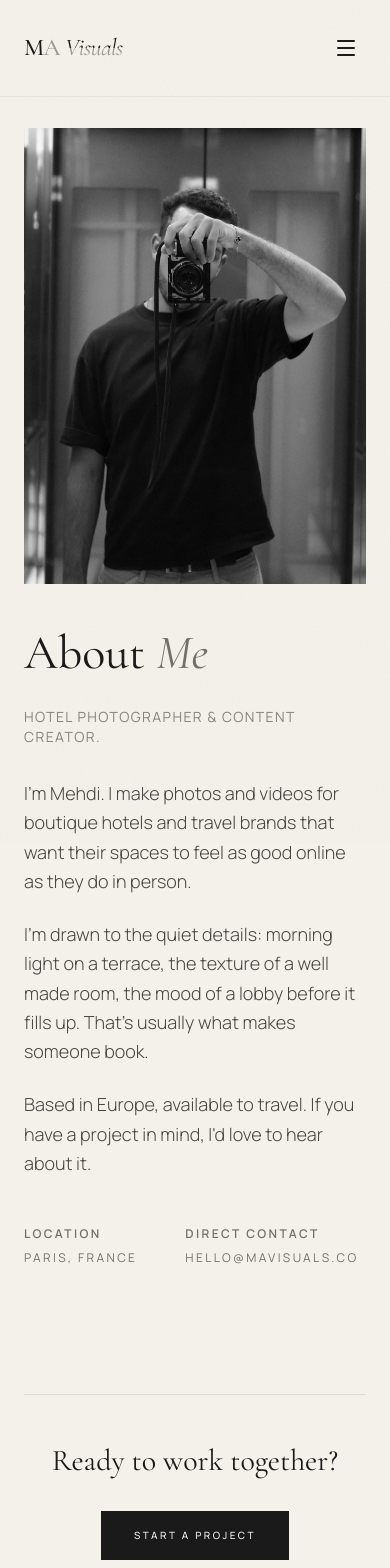
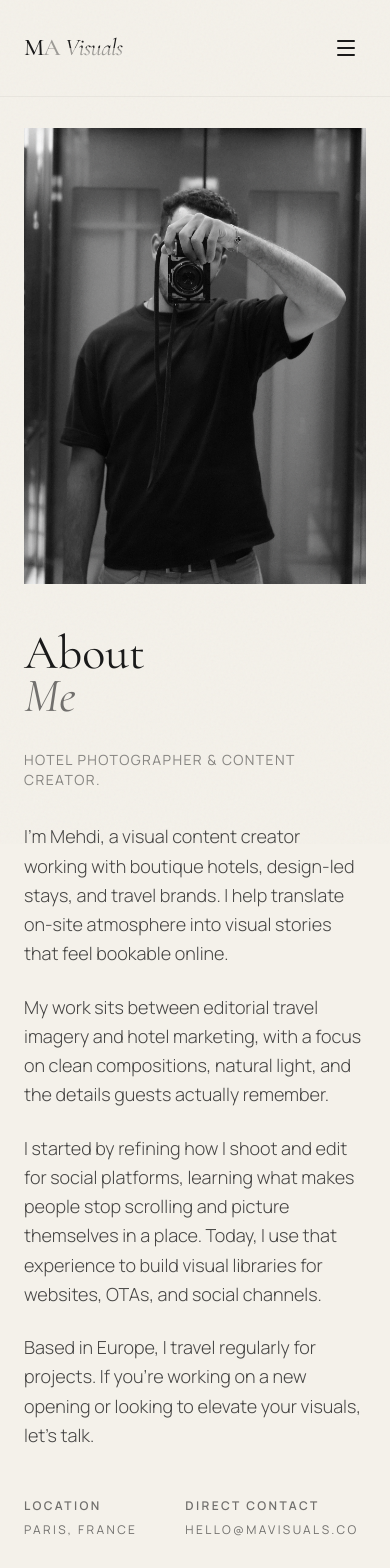
Before and after one commit to Mehdialnn/mehdi-alouani---hotel-content-creator, a React (Vite) app: page /about in a window 390 px wide. Shown: the top 1568 px of the page. Built offline with nearby package versions, Linux system fonts and the light colour scheme.

Commit message:
Refactor About.tsx to enhance personal description and improve layout. Adjusted text for clarity and impact, added line breaks for better readability, and restructured content to better reflect visual storytelling approach.

```diff
--- a/pages/About.tsx
+++ b/pages/About.tsx
@@ -13,23 +13,26 @@ const About: React.FC = () => {
               </div>
             </Reveal>
           </div>
-          <div className="md:col-span-7 flex flex-col justify-end">
+          <div className="md:col-span-7 flex flex-col justify-start">
             <Reveal delay={0.2}>
               <h1 className="text-5xl md:text-8xl font-serif mb-8 text-charcoal leading-[0.9]">
-                About <span className="italic text-charcoal/60">Me</span>
+                About <br/><span className="italic text-charcoal/60">Me</span>
               </h1>
               <p className="text-sm uppercase tracking-widest text-charcoal/50 mb-8">
                 Hotel photographer & content creator.
               </p>
               <div className="space-y-6 text-lg md:text-xl font-light text-charcoal/80 max-w-2xl leading-relaxed">
                 <p>
-                  I'm Mehdi. I make photos and videos for boutique hotels and travel brands that want their spaces to feel as good online as they do in person.
+                  I'm Mehdi, a visual content creator working with boutique hotels, design-led stays, and travel brands. I help translate on-site atmosphere into visual stories that feel bookable online.
                 </p>
                 <p>
-                  I'm drawn to the quiet details: morning light on a terrace, the texture of a well made room, the mood of a lobby before it fills up. That's usually what makes someone book.
+                  My work sits between editorial travel imagery and hotel marketing, with a focus on clean compositions, natural light, and the details guests actually remember.
                 </p>
                 <p>
-                  Based in Europe, available to travel. If you have a project in mind, I'd love to hear about it.
+                  I started by refining how I shoot and edit for social platforms, learning what makes people stop scrolling and picture themselves in a place. Today, I use that experience to build visual libraries for websites, OTAs, and social channels.
+                </p>
+                <p>
+                  Based in Europe, I travel regularly for projects. If you're working on a new opening or looking to elevate your visuals, let's talk.
                 </p>
               </div>
               <div className="mt-12 flex gap-12 text-xs uppercase tracking-[0.2em] opacity-60">
```
